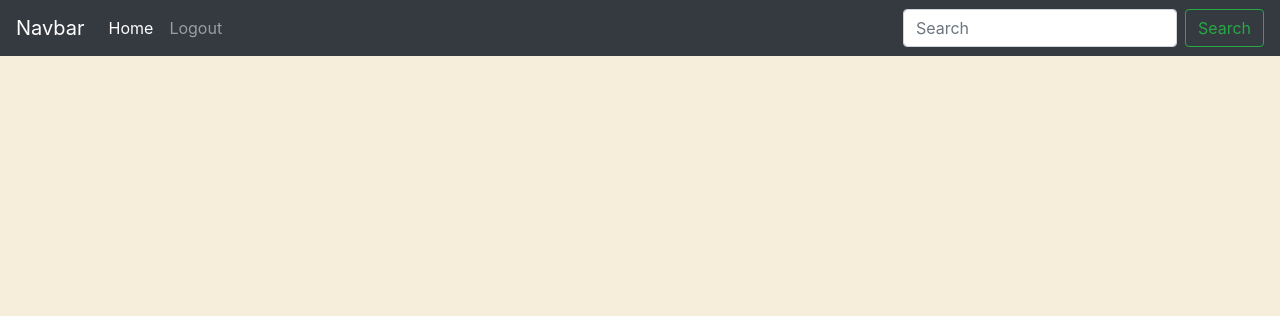
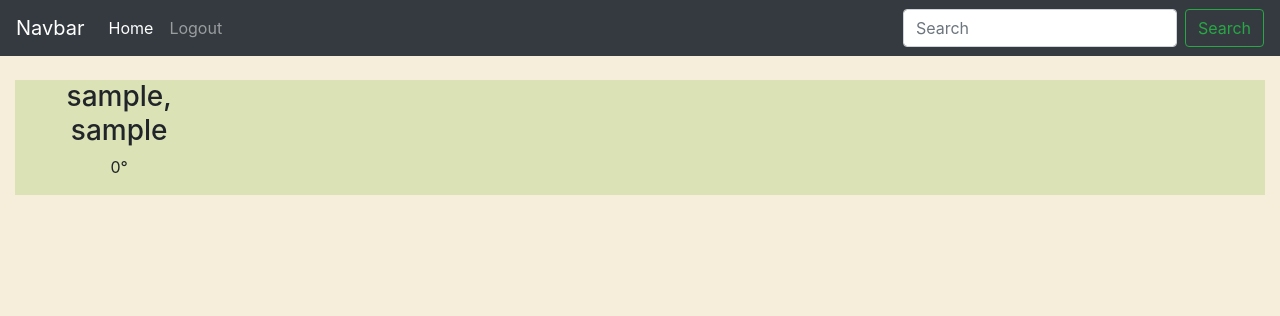
Before and after one commit to Aszuul/watertime, a Flask app: page / in a window 1280 px wide. Shown: the top 316 px of the page. Run offline with Flask 3, Linux system fonts and the light colour scheme; the visitor is signed in with stand-in values (Sample User, id 1); data that the repository does not hold is empty; some libraries are stand-ins or nearby versions.

Commit message:
display basic weather

```diff
--- a/main.py
+++ b/main.py
@@ -9,12 +9,14 @@ from flask_sqlalchemy import SQLAlchemy
 from werkzeug.security import generate_password_hash, check_password_hash
 from forms import LoginForm, RegisterForm
 from flask_bootstrap import Bootstrap5
+from flask_caching import Cache
 
 app = Flask("__main__")
 app.config['SECRET_KEY'] = secrets.token_hex(16)
 login_manager = LoginManager()
 login_manager.init_app(app)
 bootstrap = Bootstrap5(app)
+cache = Cache(app, config={'CACHE_TYPE': 'simple'})
 
 WEATHER_API_KEY = os.environ.get("WEATHER_API_KEY")
 DB_URI = os.environ.get("SQLALCHEMY_DB_URI")
@@ -38,20 +40,20 @@ class User(db.Model, UserMixin):
     lat: Mapped[float] = mapped_column(Float)
     lon: Mapped[float] = mapped_column(Float)
 
-    def get_geodata(self):
-        if self.state:
-            res = requests.get(f"http://api.openweathermap.org/geo/1.0/direct?q={self.city},{self.state},{self.country_code}&limit=1&appid={WEATHER_API_KEY}").json()
-        else:
-            res = requests.get(f"http://api.openweathermap.org/geo/1.0/direct?q={self.city},{self.country_code}&limit=1&appid={WEATHER_API_KEY}").json()
-        self.lat = res[0]["lat"]
-        self.lon = res[0]["lon"]
+def get_geodata(city, state, country_code):
+    if state:
+        res = requests.get(f"http://api.openweathermap.org/geo/1.0/direct?q={city},{state},{country_code}&limit=1&appid={WEATHER_API_KEY}").json()
+    else:
+        res = requests.get(f"http://api.openweathermap.org/geo/1.0/direct?q={city},{country_code}&limit=1&appid={WEATHER_API_KEY}").json()
+    lat = res[0]["lat"]
+    lon = res[0]["lon"]
+    return [lat, lon]
 
 class Plant(db.Model):
     __tablename__ = "plants"
     id: Mapped[int] = mapped_column(Integer, primary_key=True)
     name: Mapped[str] = mapped_column(String(100), unique=True)
     symbol: Mapped[str] = mapped_column(String(100))
-
 
 
 with app.app_context():
@@ -61,15 +63,19 @@ with app.app_context():
 def load_user(user_id):
     return db.get_or_404(User, user_id)
 
-
+# @cache.cached(timeout=3600, key_prefix=current_user.name))
 def get_weather():
-    if not current_user.lat:
-        current_user.get_geodata()
     weather_url=f'https://api.openweathermap.org/data/2.5/weather?lat={current_user.lat}&lon={current_user.lon}&appid={WEATHER_API_KEY}'
     response = requests.get(weather_url)
     response.raise_for_status()
     data = response.json()
-    return data
+    weather = {
+        "city": current_user.city,
+        "state": current_user.state,
+        "temp": int((data['main']['temp'] - 273) * 9/5 + 32),
+        "description": data['weather'][0]['description'],
+    }
+    return weather
 
 
 @app.route('/')
@@ -95,7 +101,9 @@ def register():
             name=form.name.data.title(),
             city=form.city.data,
             state=form.state.data,
-            country_code=form.country_code.data
+            country_code=form.country_code.data,
+            lat = get_geodata(city=form.city.data, state=form.state.data, country_code=form.country_code.data)[0],
+            lon = get_geodata(city=form.city.data, state=form.state.data, country_code=form.country_code.data)[1]
         )
         db.session.add(user)
         db.session.commit()
--- a/static/css/starter-template.css
+++ b/static/css/starter-template.css
@@ -5,3 +5,9 @@ body {
   padding: 3rem 1.5rem;
   text-align: center;
 }
+.weather {
+  background-color: #DAE2B6;
+  justify-content: center;
+  align-items: center;
+  margin: 0;
+}
--- a/templates/base.html
+++ b/templates/base.html
@@ -49,7 +49,7 @@
         </div>
       </nav>
 
-      <main role="main" class="container">
+      <main role="main" class="container-fluid" style="margin: 0%;">
         {% block content %}
         {% endblock %}
       </main>
--- a/templates/index.html
+++ b/templates/index.html
@@ -2,11 +2,20 @@
 {% block title %}PracticeTime{% endblock %}
 {% block content %}
 {% if not current_user.is_authenticated: %}
-    <h2>Log in to load weather data.</h2>
+    <h2 class="weather">Log in to load weather data.</h2>
 {% endif %}
 {% if weather: %}
-<div class="container">
-    {{ weather }}
+<div class="container-fluid text-center weather">
+    <div class="row justify-content-start">
+        <div class="col-2">
+            <h3>{{ weather.city }}, {{ weather.state }}</h3>
+            <p>{{ weather.temp }}°</p>
+        </div>
+        <div class="col-2">
+            <h4>{{ weather.description }}</h4>
+        </div>
+    </div>
 </div>
 {% endif %}
+
 {% endblock %}
```
